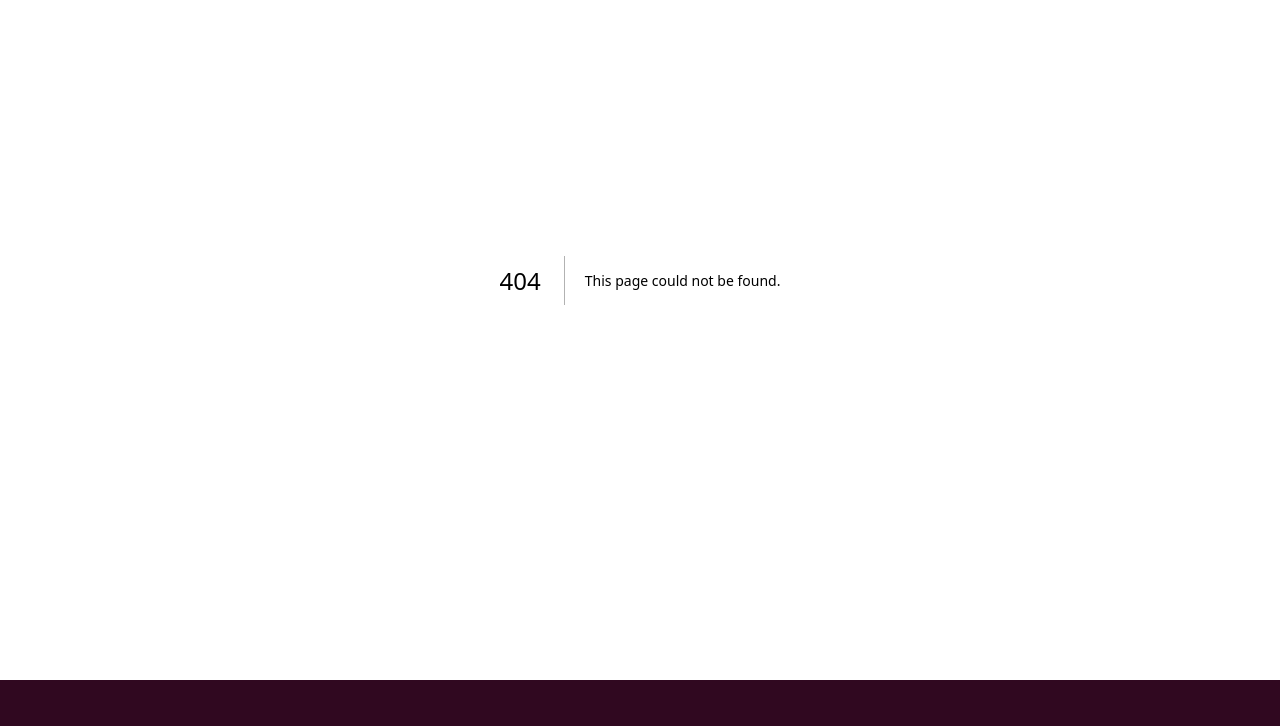
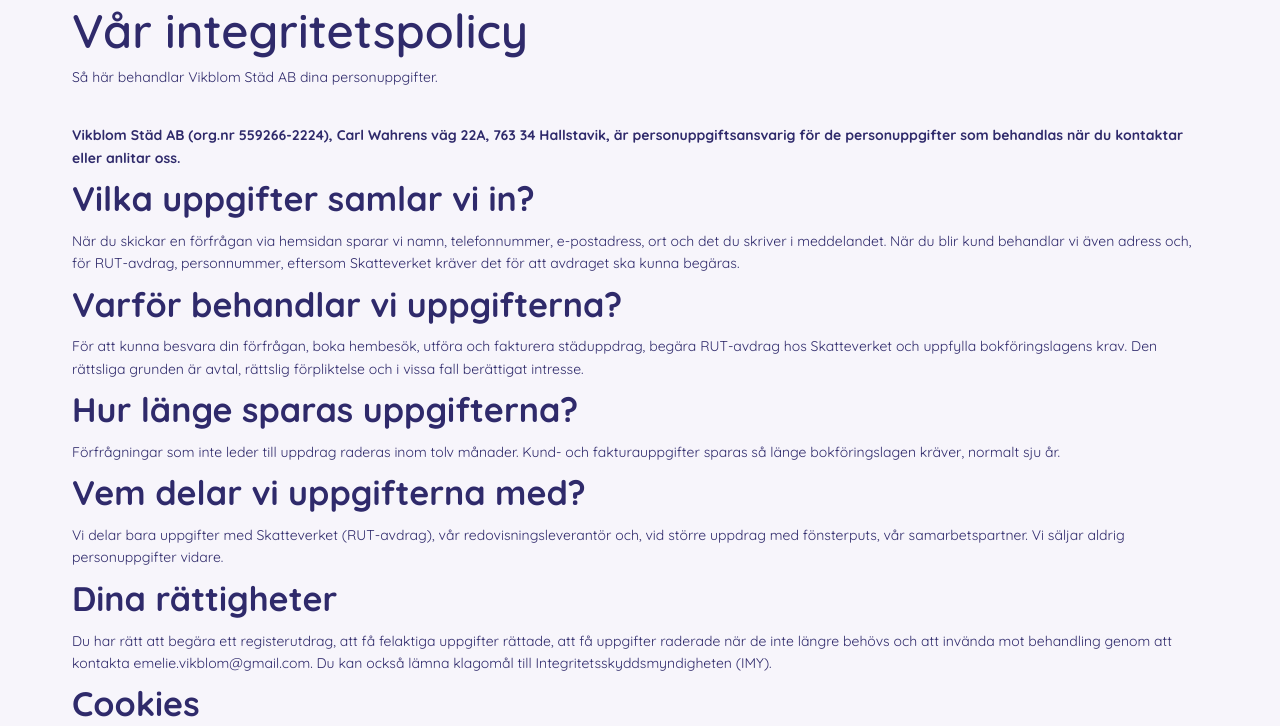
Before and after one commit to annkar73/vikblomsstad, a Next.js app: page /integrity in a window 1280 px wide. Before the commit this address had no page. Shown: the part 766-1492 px from the top of the page. Built offline with nearby package versions, Linux system fonts and the light colour scheme.

Commit message:
update integrity policy page

```diff
--- a/app/components/layout/Footer.tsx
+++ b/app/components/layout/Footer.tsx
@@ -52,7 +52,7 @@ export default function Footer() {
           <li><a href="/jobba-har">Jobba här</a></li>
           <li><a href="#kontakt">Kontakta oss</a></li>
           <li><a href="#tjanster">Tjänster</a></li>
-          <li><a href="/integritetspolicy">Integritetspolicy</a></li>
+          <li><a href="/integrity">Integritetspolicy</a></li>
         </ul>
       </div>
 
--- a/app/globals.css
+++ b/app/globals.css
@@ -1339,6 +1339,48 @@ p {
   font-family: var(--font-quicksand), sans-serif;
   font-size: 22px;
   font-weight: 500;
+}
+
+/* ========================================
+   INTEGRITY
+   ======================================== */
+.integrity-section {
+  background: var(--light-lavender);
+  color: var(--navy);
+  padding: 50px 0;
+}
+
+.integrity-panel {
+  display: flex;
+  flex-direction: column;
+  align-items: flex-start;
+  gap: 12px;
+  background: var(--light-lavender);
+  padding: 24px 32px;
+  margin: 25px 40px;
+  border-radius: 15px;
+}
+.integrity-panel h2 {
+  margin: 0 0 6px;
+  color: var(--navy);
+  font-family: var(--font-quicksand), sans-serif;
+  font-size: clamp(32px, 4vw, 47px);
+  font-weight: 600;
+  line-height: 1.2;
+}
+.integrity-panel p {
+  margin: 0;
+  color: var(--navy);
+  font-size: 14px;
+  line-height: 1.6;
+}
+.integrity-panel h3 {
+  margin: 10px 0;
+  color: var(--navy);
+  font-family: var(--font-quicksand), sans-serif;
+  font-size: clamp(25px, 3vw, 34px);
+  font-weight: 900;
+  line-height: 1.2;
 }
 /* ========================================
    NOW SECTION
--- /dev/null
+++ b/app/integrity/page.tsx
@@ -0,0 +1,69 @@
+export default function IntegrityPage() {
+  return (
+    <main>
+      {/* info about services */}
+      <section className="integrity-section section">
+        <div className="integrity-panel">
+          <div>
+            <div>
+              <span className="eyebrow">INTEGRITETSPOLICY</span>
+              <h2>Vår integritetspolicy</h2>
+
+              <p>Så här behandlar Vikblom Städ AB dina personuppgifter.</p>
+            </div>
+            <br></br>
+          </div>
+          <article>
+            <strong>
+              <p>
+                Vikblom Städ AB (org.nr 559266-2224), Carl Wahrens väg 22A, 763
+                34 Hallstavik, är personuppgiftsansvarig för de personuppgifter
+                som behandlas när du kontaktar eller anlitar oss.
+              </p>
+            </strong>
+            <h3>Vilka uppgifter samlar vi in?</h3>
+            <p>
+              När du skickar en förfrågan via hemsidan sparar vi namn,
+              telefonnummer, e-postadress, ort och det du skriver i meddelandet.
+              När du blir kund behandlar vi även adress och, för RUT-avdrag,
+              personnummer, eftersom Skatteverket kräver det för att avdraget
+              ska kunna begäras.
+            </p>
+            <h3>Varför behandlar vi uppgifterna?</h3>
+            <p>
+              För att kunna besvara din förfrågan, boka hembesök, utföra och
+              fakturera städuppdrag, begära RUT-avdrag hos Skatteverket och
+              uppfylla bokföringslagens krav. Den rättsliga grunden är avtal,
+              rättslig förpliktelse och i vissa fall berättigat intresse.
+            </p>
+            <h3>Hur länge sparas uppgifterna?</h3>
+            <p>
+              Förfrågningar som inte leder till uppdrag raderas inom tolv
+              månader. Kund- och fakturauppgifter sparas så länge
+              bokföringslagen kräver, normalt sju år.
+            </p>
+            <h3>Vem delar vi uppgifterna med?</h3>
+            <p>
+              Vi delar bara uppgifter med Skatteverket (RUT-avdrag), vår
+              redovisningsleverantör och, vid större uppdrag med fönsterputs,
+              vår samarbetspartner. Vi säljar aldrig personuppgifter vidare.
+            </p>
+            <h3>Dina rättigheter</h3>
+            <p>
+              Du har rätt att begära ett registerutdrag, att få felaktiga
+              uppgifter rättade, att få uppgifter raderade när de inte längre
+              behövs och att invända mot behandling genom att kontakta
+              emelie.vikblom@gmail.com. Du kan också lämna klagomål till
+              Integritetsskyddsmyndigheten (IMY).
+            </p>
+            <h3>Cookies</h3>
+            <p>
+              Hemsidan använder endast de tekniska cookies som krävs för att
+              sidan ska fungera.
+            </p>
+          </article>
+        </div>
+      </section>
+    </main>
+  );
+}
```
